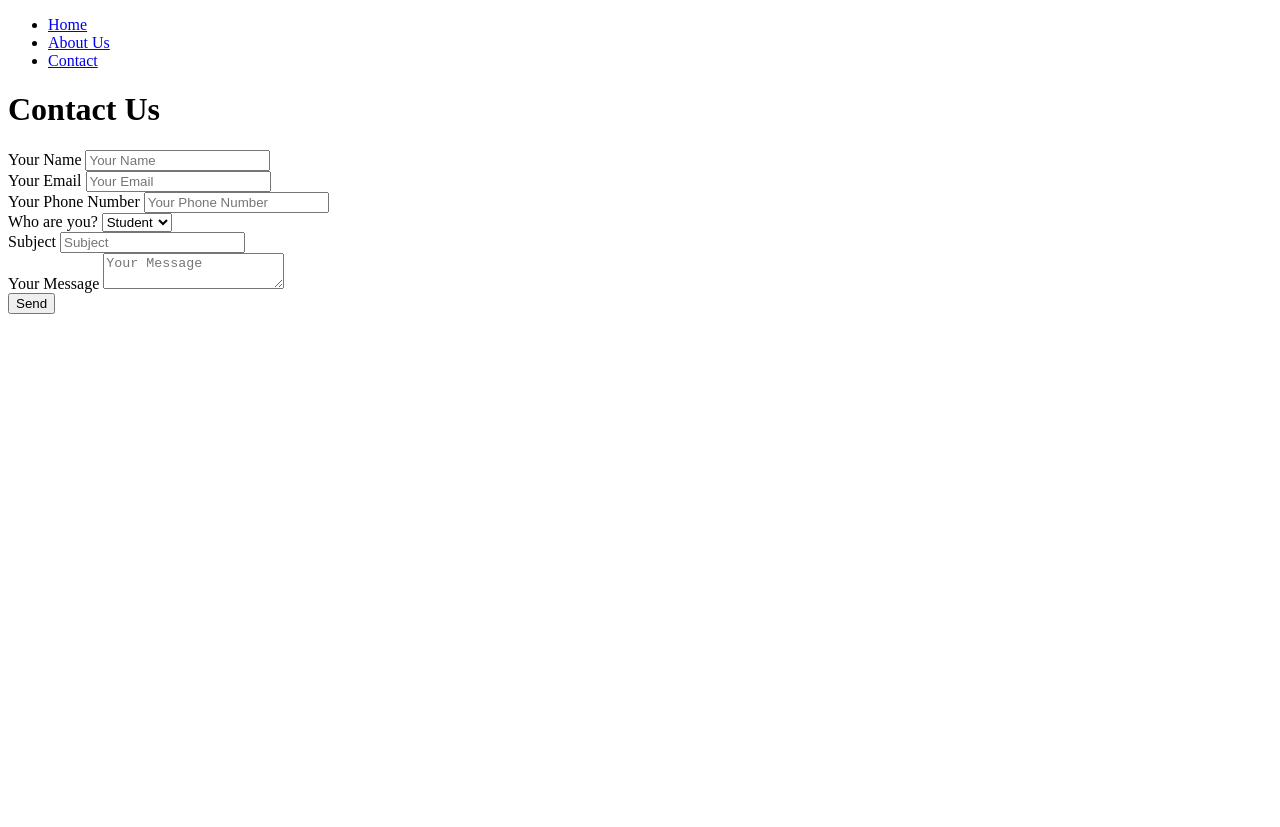
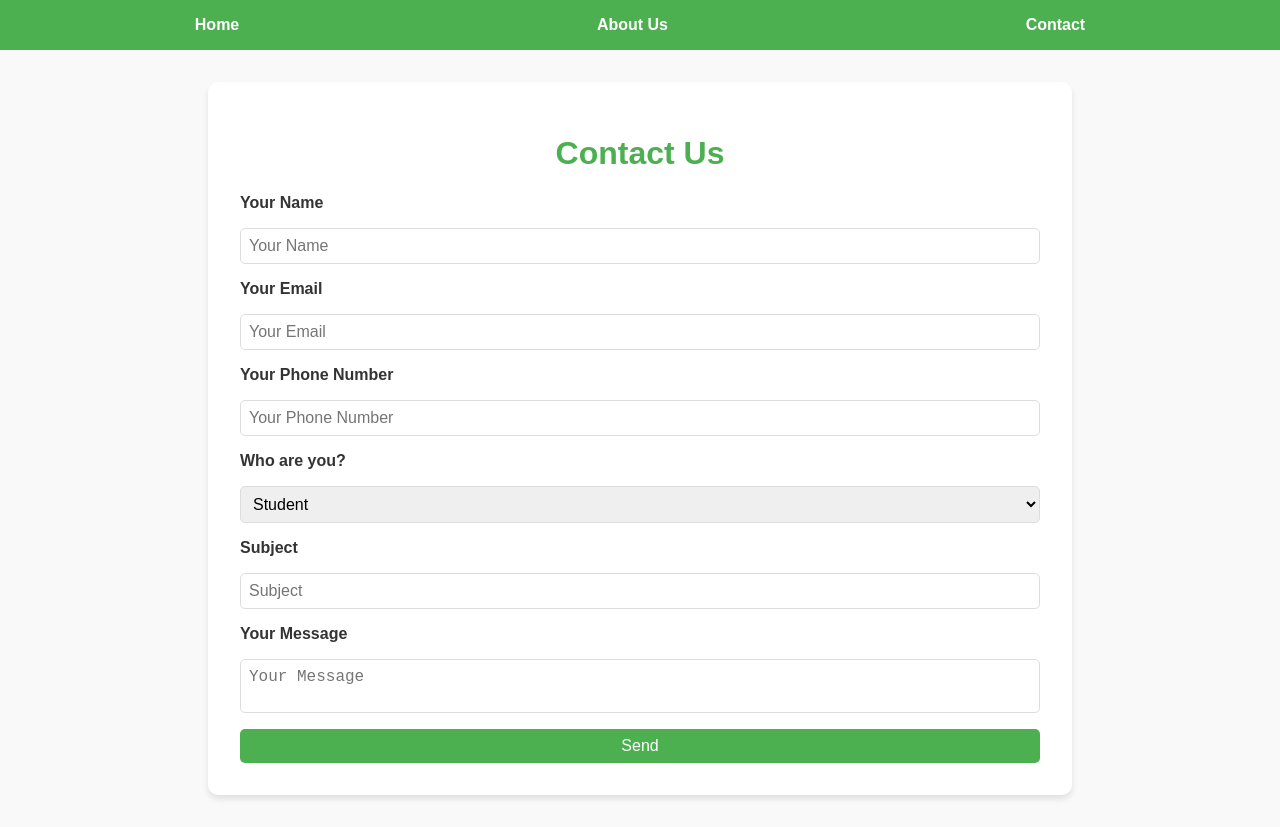
Before and after one commit to SSDEDU-WEB/Fully-Website-Codes, a plain HTML site: page index.html in a window 1280 px wide. Before the commit the page ends 800 px from the top, so only its background shows below. Drawn offline with nearby package versions, Linux system fonts and the light colour scheme.

Commit message:
Update index.html

```diff
--- a/index.html
+++ b/index.html
@@ -3,7 +3,6 @@
 <head>
   <meta charset="UTF-8">
   <title>Contact Us</title>
-  <link rel="stylesheet" href="style.css">
   <link rel="icon" href="favicon.ico" type="image/x-icon">
   <script type="text/javascript" src="https://cdn.jsdelivr.net/npm/@emailjs/browser@4/dist/email.min.js"></script>
   <script type="text/javascript">
@@ -31,6 +30,85 @@
       });
     };
   </script>
+  <style>
+    body {
+      font-family: Arial, sans-serif;
+      margin: 0;
+      padding: 0;
+      background-color: #f9f9f9;
+      color: #333;
+    }
+
+    nav {
+      background-color: #4CAF50;
+      padding: 1rem;
+    }
+
+    nav ul {
+      list-style-type: none;
+      padding: 0;
+      margin: 0;
+      display: flex;
+      justify-content: space-around;
+    }
+
+    nav a {
+      text-decoration: none;
+      color: white;
+      font-weight: bold;
+    }
+
+    main {
+      max-width: 800px;
+      margin: 2rem auto;
+      padding: 2rem;
+      background-color: white;
+      border-radius: 10px;
+      box-shadow: 0px 4px 6px rgba(0, 0, 0, 0.1);
+    }
+
+    h1 {
+      text-align: center;
+      color: #4CAF50;
+    }
+
+    form {
+      display: flex;
+      flex-direction: column;
+      gap: 1rem;
+    }
+
+    label {
+      font-weight: bold;
+    }
+
+    input, textarea, select, button {
+      font-size: 1rem;
+      padding: 0.5rem;
+      border-radius: 5px;
+      border: 1px solid #ddd;
+    }
+
+    input:focus, textarea:focus, select:focus {
+      outline: 2px solid #4CAF50;
+    }
+
+    button {
+      background-color: #4CAF50;
+      color: white;
+      border: none;
+      cursor: pointer;
+      transition: background-color 0.3s ease;
+    }
+
+    button:hover {
+      background-color: #45a049;
+    }
+
+    textarea {
+      resize: none;
+    }
+  </style>
 </head>
 <body>
   <nav>
@@ -44,13 +122,13 @@
     <h1>Contact Us</h1>
     <form id="contactForm">
       <label for="name">Your Name</label>
-      <input type="text" name="name" id="name" placeholder="Your Name" required><br>
+      <input type="text" name="name" id="name" placeholder="Your Name" required>
 
       <label for="email">Your Email</label>
-      <input type="email" name="email" id="email" placeholder="Your Email" required><br>
+      <input type="email" name="email" id="email" placeholder="Your Email" required>
 
       <label for="phone">Your Phone Number</label>
-      <input type="tel" name="phone" id="phone" placeholder="Your Phone Number" required><br>
+      <input type="tel" name="phone" id="phone" placeholder="Your Phone Number" required>
 
       <label for="type">Who are you?</label>
       <select name="type" id="type" required>
@@ -58,17 +136,16 @@
         <option value="Teacher">Teacher</option>
         <option value="Parent">Parent</option>
         <option value="Guest">Guest</option>
-      </select><br>
+      </select>
 
       <label for="title">Subject</label>
-      <input type="text" name="title" id="title" placeholder="Subject" required><br>
+      <input type="text" name="title" id="title" placeholder="Subject" required>
 
       <label for="message">Your Message</label>
-      <textarea name="message" id="message" placeholder="Your Message" required></textarea><br>
+      <textarea name="message" id="message" placeholder="Your Message" required></textarea>
 
       <button type="submit">Send</button>
     </form>
   </main>
-
 </body>
 </html>
```
